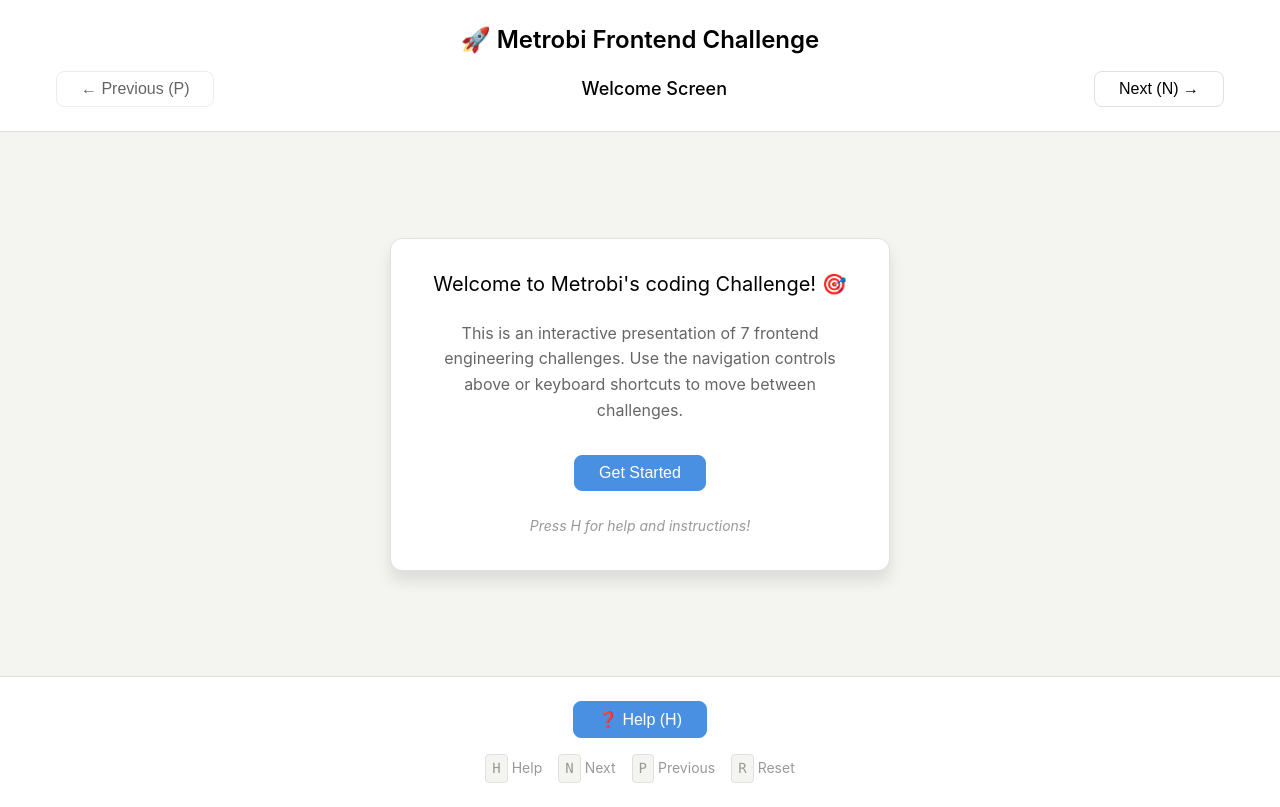
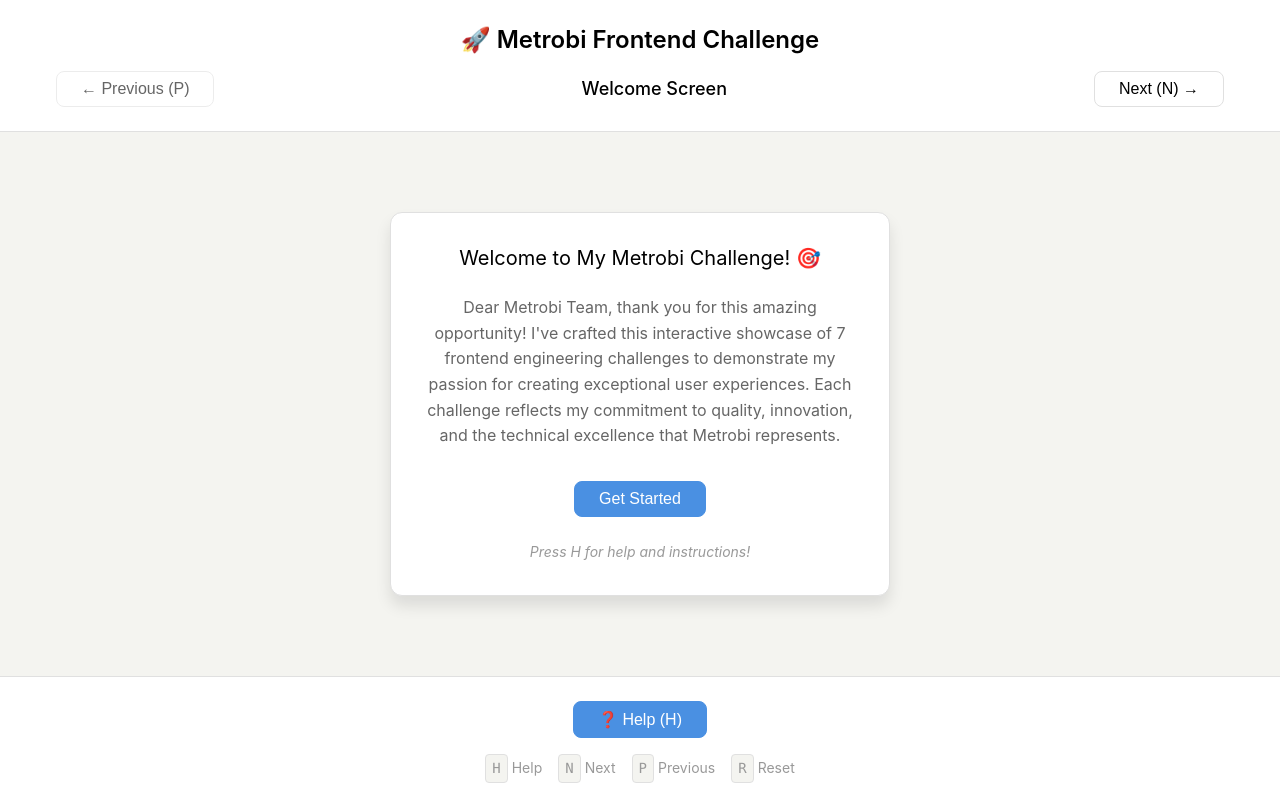
Before and after one commit to guiduck/metrobi, a React (Vite) app: page / in a window 1280 px wide. Built offline with nearby package versions, Linux system fonts and the light colour scheme.

Commit message:
fix: animation first step and readme

```diff
--- a/src/components/pages/WelcomeScreen/index.jsx
+++ b/src/components/pages/WelcomeScreen/index.jsx
@@ -12,14 +12,14 @@
   return (
     <div className={styles.welcomeScreen}>
       <div className={styles.card}>
-        <h1 className={styles.title}>
-          Welcome to Metrobi's coding Challenge! 🎯
-        </h1>
+        <h1 className={styles.title}>Welcome to My Metrobi Challenge! 🎯</h1>
 
         <p className={styles.description}>
-          This is an interactive presentation of 7 frontend engineering
-          challenges. Use the navigation controls above or keyboard shortcuts to
-          move between challenges.
+          Dear Metrobi Team, thank you for this amazing opportunity! I've
+          crafted this interactive showcase of 7 frontend engineering challenges
+          to demonstrate my passion for creating exceptional user experiences.
+          Each challenge reflects my commitment to quality, innovation, and the
+          technical excellence that Metrobi represents.
         </p>
 
         <div className={styles.actions}>
--- a/src/hooks/useRaceAnimation.js
+++ b/src/hooks/useRaceAnimation.js
@@ -49,33 +49,35 @@
   /**
    * @param {number} stepIndex - Index of the current step
    * @param {Array} steps - Array of all animation steps
+   * @param {Object} currentRaceResult - The race result to use for calculations
    */
-  const getStepDuration = useCallback(
-    (stepIndex, steps) => {
-      if (stepIndex === 0) return 100;
+  const getStepDuration = useCallback((stepIndex, steps, currentRaceResult) => {
+    if (stepIndex === 0) return 100;
 
-      const currentStep = steps[stepIndex];
-      const previousStep = steps[stepIndex - 1];
-      const stepTime = currentStep.time - previousStep.time;
+    const currentStep = steps[stepIndex];
+    const previousStep = steps[stepIndex - 1];
+    const stepTime = currentStep.time - previousStep.time;
 
-      return (stepTime / activeRaceResult.totalTime) * TOTAL_ANIMATION_TIME;
-    },
-    [activeRaceResult]
-  );
+    return (stepTime / currentRaceResult.totalTime) * TOTAL_ANIMATION_TIME;
+  }, []);
 
   /**
    * @param {number} stepIndex - Index of the step to execute
+   * @param {Object} currentRaceResult - The race result to use for animation
    */
   const executeAnimationStep = useCallback(
-    (stepIndex) => {
-      if (!activeRaceResult || stepIndex >= activeRaceResult.steps.length) {
-        console.log("Animation finished");
+    (stepIndex, currentRaceResult) => {
+      if (!currentRaceResult || stepIndex >= currentRaceResult.steps.length) {
         setIsAnimating(false);
         return;
       }
 
-      const step = activeRaceResult.steps[stepIndex];
-      const stepDuration = getStepDuration(stepIndex, activeRaceResult.steps);
+      const step = currentRaceResult.steps[stepIndex];
+      const stepDuration = getStepDuration(
+        stepIndex,
+        currentRaceResult.steps,
+        currentRaceResult
+      );
 
       console.log(`Step ${stepIndex}:`, {
         stepDuration,
@@ -89,16 +91,16 @@
       animateToStep(step, stepDuration);
       setCurrentStep(stepIndex);
 
-      // Schedule next step
-      if (stepIndex + 1 < activeRaceResult.steps.length) {
-        timeoutRef.current = setTimeout(() => {
-          executeAnimationStep(stepIndex + 1);
-        }, stepDuration);
-      } else {
+      if (stepIndex + 1 >= currentRaceResult.steps.length) {
         setIsAnimating(false);
+        return;
       }
+
+      timeoutRef.current = setTimeout(() => {
+        executeAnimationStep(stepIndex + 1, currentRaceResult);
+      }, stepDuration);
     },
-    [activeRaceResult, getStepDuration, animateToStep]
+    [getStepDuration, animateToStep]
   );
 
   const startAnimation = useCallback(() => {
@@ -111,7 +113,7 @@
     setCurrentStep(0);
     setInitialPositions();
 
-    setTimeout(() => executeAnimationStep(0), 50);
+    setTimeout(() => executeAnimationStep(0, raceResult), 50);
   }, [raceResult, isAnimating, setInitialPositions, executeAnimationStep]);
 
   const resetAnimation = useCallback(() => {
```
Also changed, not shown: 1 other file (tests, documents, lock files or other folders).
